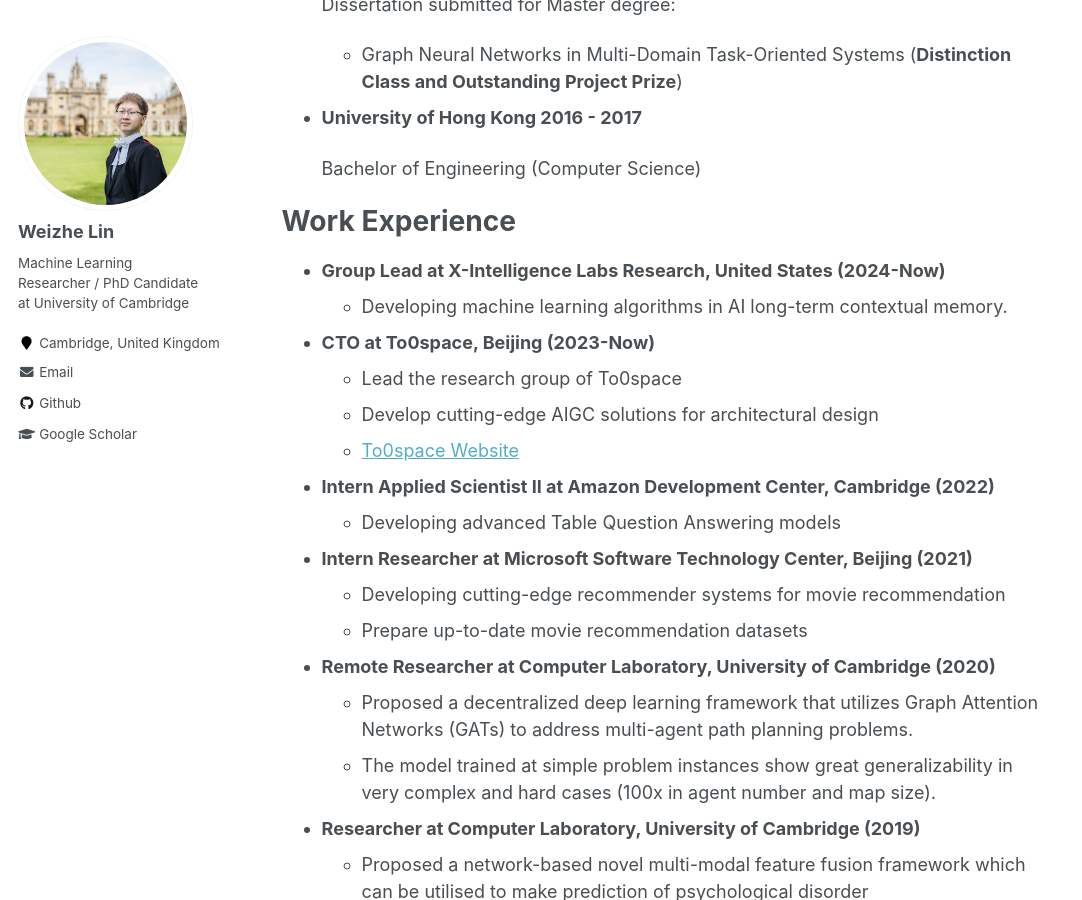
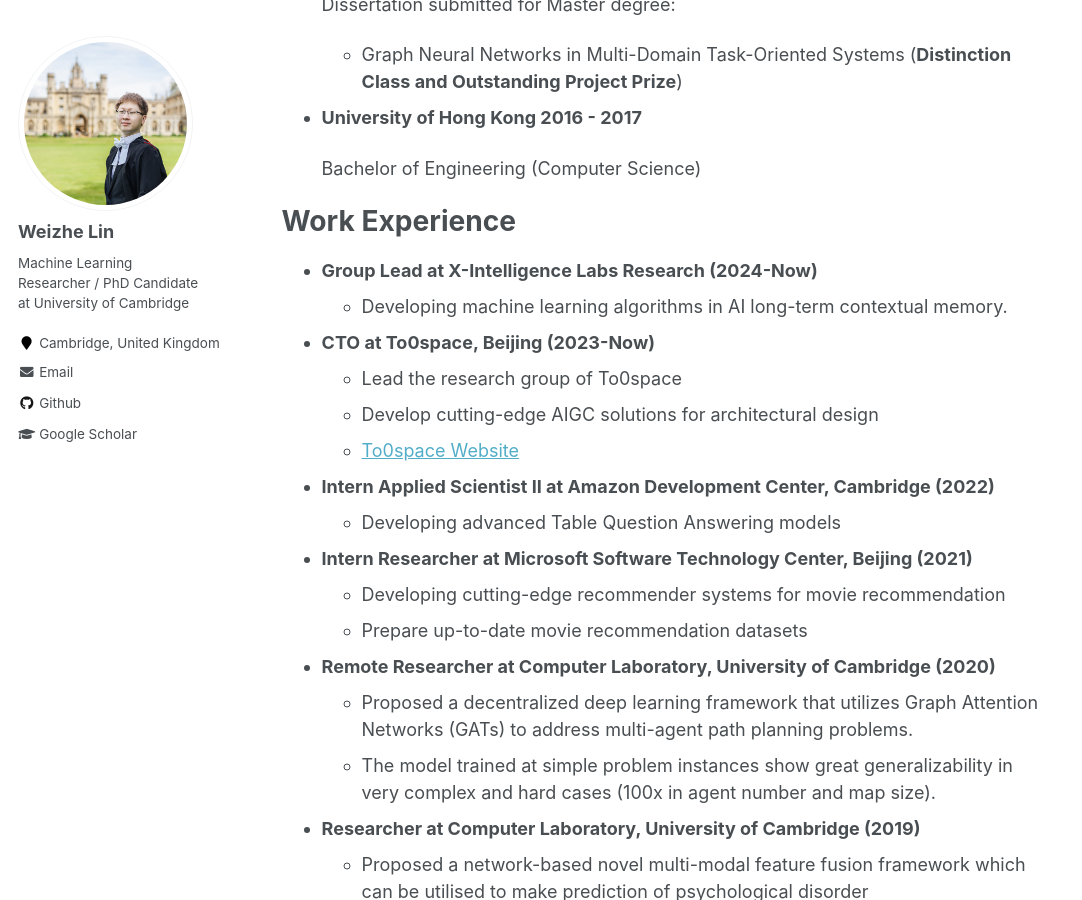
Before and after one commit to LinWeizheDragon/LinWeizheDragon.github.io, a Jekyll site: the page built from index.md, in a window 1280 px wide and 900 px high, scrolled down 1014 px. Shown: the whole window, without its empty margins (0-1082 px from the left). Built offline with Jekyll 4.4.1, drawn with Linux system fonts in a browser that asks for light colours; our own code applies the rules of GitHub Pages for plain Markdown files.

Commit message:
Update index.md

```diff
--- a/index.md
+++ b/index.md
@@ -33,7 +33,7 @@ This page is to list some of my projects and publications to help other research
 
 
 # Work Experience
-* **Group Lead at X-Intelligence Labs Research, United States (2024-Now)**
+* **Group Lead at X-Intelligence Labs Research (2024-Now)**
   * Developing machine learning algorithms in AI long-term contextual memory.
 
 * **CTO at To0space, Beijing (2023-Now)**
```
